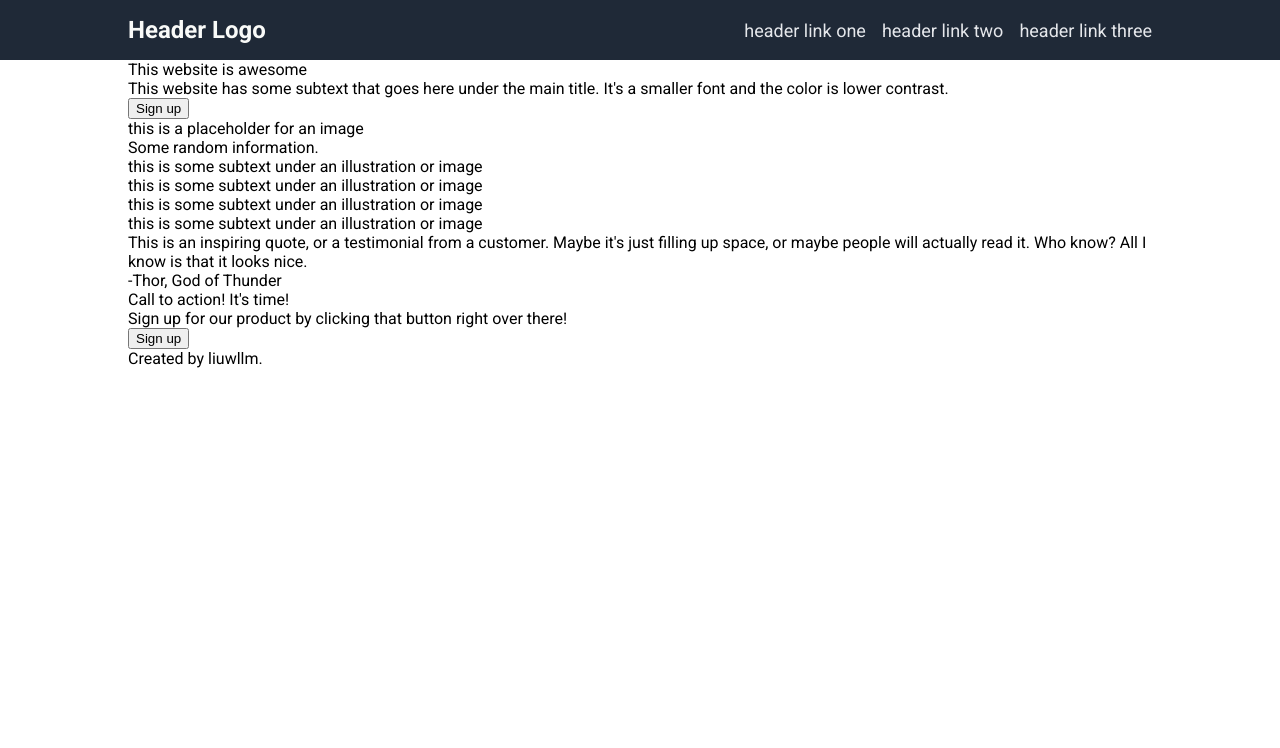
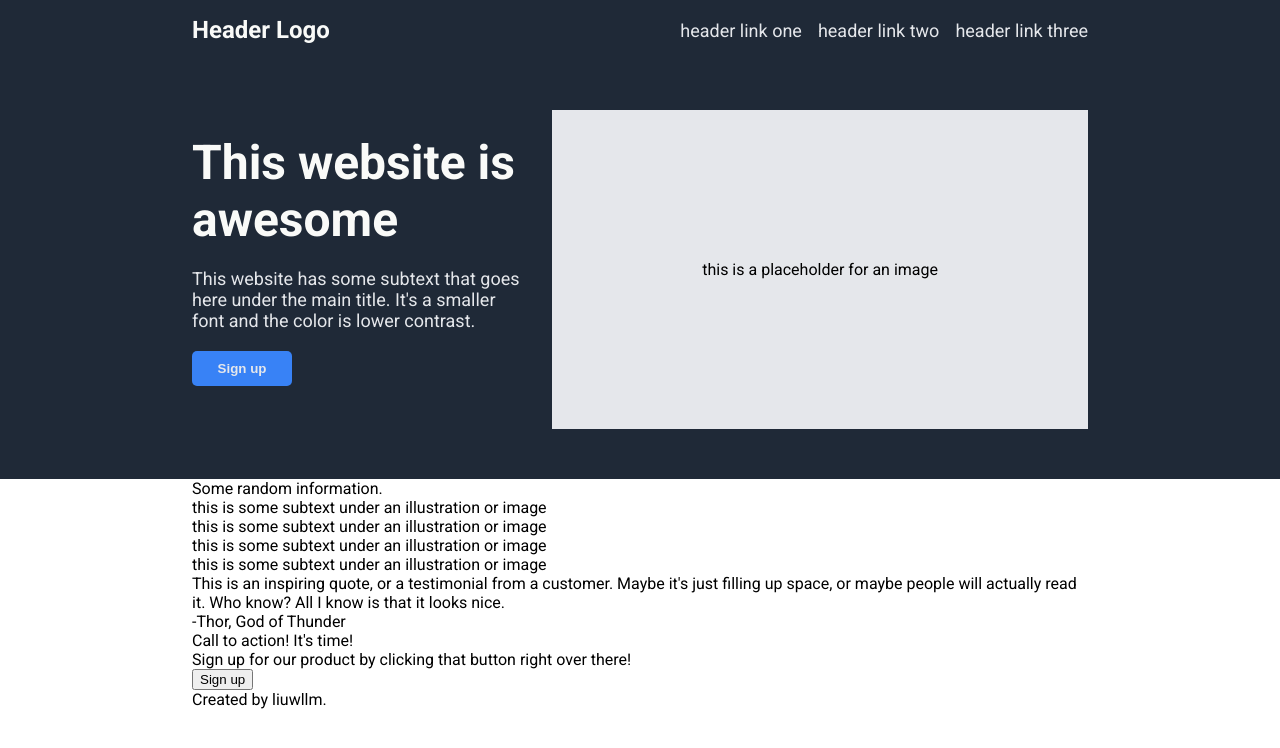
Before and after one commit to liuwllm/landing-page, a plain HTML site: page index.html in a window 1280 px wide. Drawn offline with Linux system fonts and the light colour scheme.

Commit message:
Add layout and styling for first section of webpage body

```diff
--- a/index.html
+++ b/index.html
@@ -15,9 +15,11 @@
             </ul>
         </div>
         <div class="sectionone">
-            <div class="one-heading">This website is awesome</div>
-            <div class="one-subtext">This website has some subtext that goes here under the main title. It's a smaller font and the color is lower contrast.</div>
-            <button class="one-button">Sign up</button>
+            <div class="one-left">
+                <div class="one-heading">This website is awesome</div>
+                <div class="one-subtext">This website has some subtext that goes here under the main title. It's a smaller font and the color is lower contrast.</div>
+                <button class="one-button">Sign up</button>
+            </div>
             <div class="one-image">this is a placeholder for an image</div>
         </div>
         <div class="sectiontwo">
--- a/style.css
+++ b/style.css
@@ -8,8 +8,8 @@ body {
 }
 
 .header, .sectionone, .sectiontwo, .sectionthree, .sectionfour, .footer {
-    padding-left: 10%;
-    padding-right: 10%;
+    padding-left: 15%;
+    padding-right: 15%;
 }
 
 .header {
@@ -32,4 +32,56 @@ ul {
     gap: 16px;
     color: #e5e7eb;
     font-size: 18px;
+    font-weight: 400;
 }
+
+.sectionone {
+    background: #1f2937;
+    display: flex;
+    flex-direction: row;
+    flex: 1;
+    padding: 50px 15%;
+}
+
+.one-heading {
+    font-size: 48px;
+    color: #f9faf8;
+    font-weight: 700;
+}
+
+.one-subtext {
+    font-size: 18px;
+    color: #e5e7eb;
+    font-weight: 400;
+}
+
+.one-button {
+    text-align: center;
+    padding: 10px;
+    background: #3882f6;
+    color: #e5e7eb;
+    font-weight: 700;
+    border: none;
+    border-radius: 5px;
+    width: 100px;
+}
+
+.one-heading, .one-subtext, .one-button {
+    margin-bottom: 20px;
+}
+
+.one-left {
+    display: flex;
+    flex-direction: column;
+    flex-wrap: wrap;
+    justify-content: center;
+}
+
+.one-image {
+    display: flex;
+    align-items: center;
+    flex-shrink: 0;
+    padding: 150px;
+    background: #e5e7eb;
+    margin-left: 20px;
+}
```
